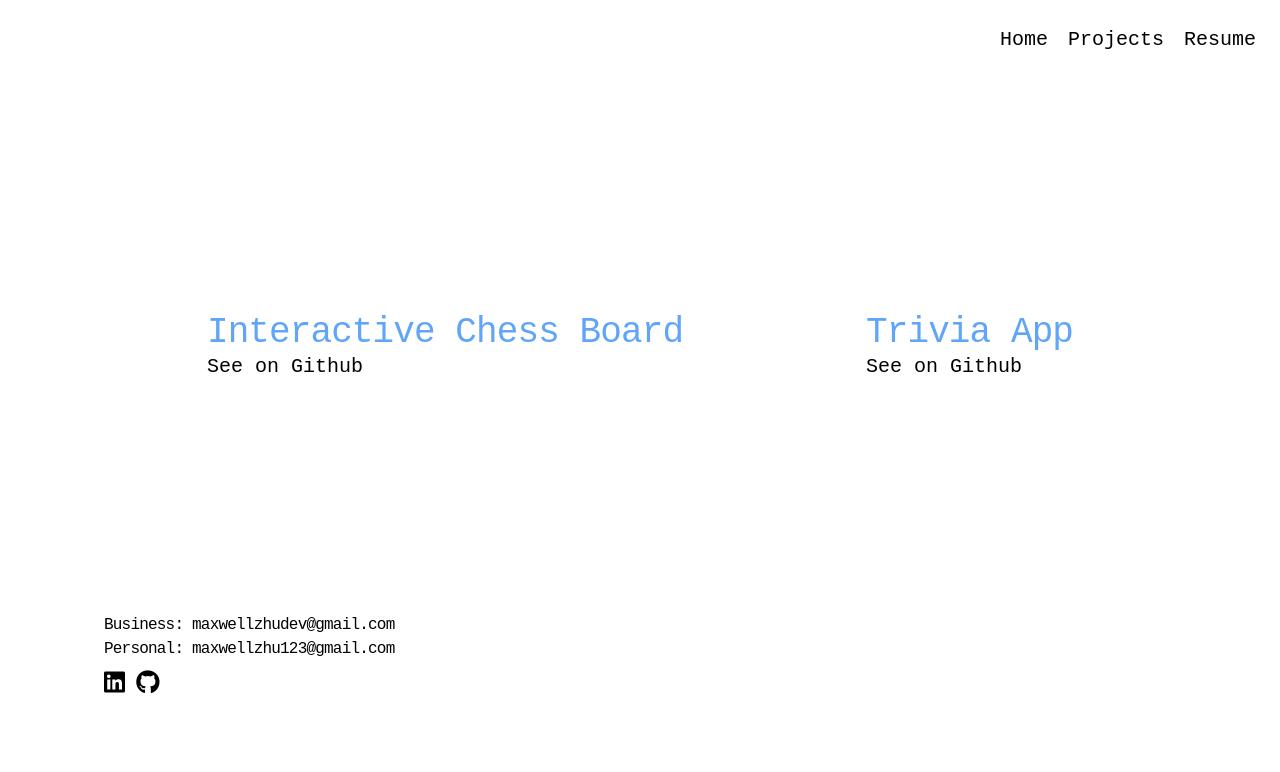
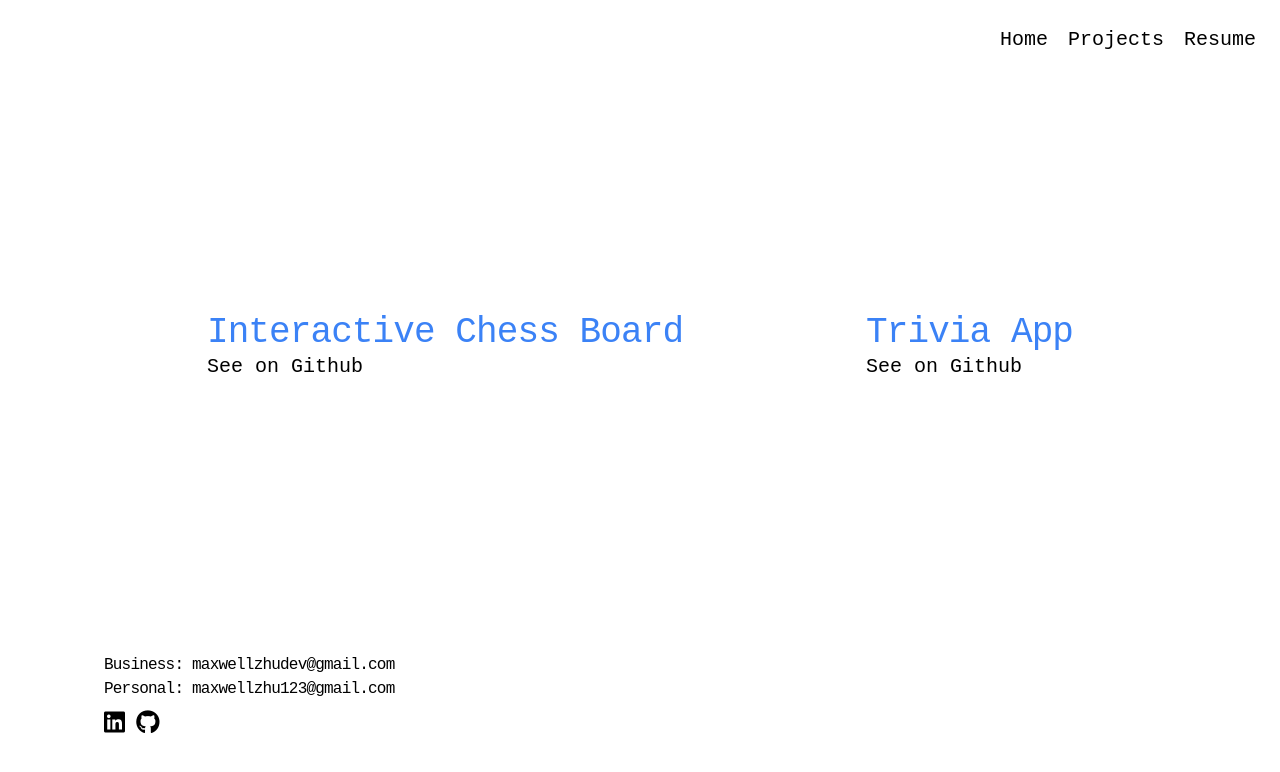
Before and after one commit to m00zy/personalwebsite, a React (Vite) app: page /projects in a window 1280 px wide. Shown: the top 772 px of the page. Built offline with nearby package versions, Linux system fonts and the light colour scheme.

Commit message:
improve styling

```diff
--- a/src/components/footer.jsx
+++ b/src/components/footer.jsx
@@ -2,7 +2,7 @@
 
 function Footer () {
     return (
-        <div className='h-1/6'>
+        <div className='h-1/6 my-10'>
             <div className='my-18 mx-20 font-mono tracking-tighter'>
                 <p>Business: <a className='hover:underline' href='mailto:maxwellzhudev@gmail.com'>maxwellzhudev@gmail.com</a> </p>
                 <p className='contact'>Personal: <a className='hover:underline' href='mailto:maxwellzhu123@gmail.com'>maxwellzhu123@gmail.com</a> </p>
--- a/src/components/project.jsx
+++ b/src/components/project.jsx
@@ -1,7 +1,7 @@
 export default function Project ({ name, url, githubRepo }) {
     return (
         <div className='flex flex-col font-mono'>
-            <a className='text-4xl tracking-tight text-blue-400 hover:font-bold hover:text-blue-300' href={url}>{name}</a>
+            <a className='text-4xl tracking-tight text-blue-500 hover:font-bold hover:text-blue-400' href={url}>{name}</a>
             <a className='text-xl hover:font-bold' href={githubRepo}>See on Github</a>
         </div>
     );
```
